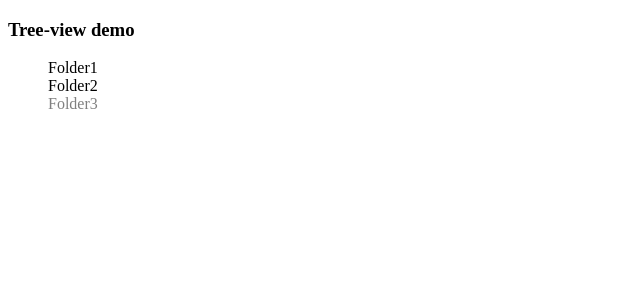
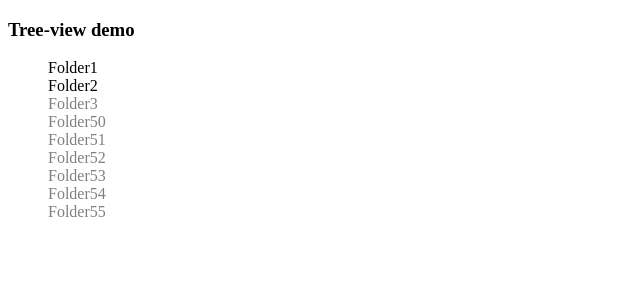
Before and after one commit to shopen21/angular-treeview, an Angular app: page / in a window 1280 px wide. Shown: the top 300 px of the page, without its empty margins (0-640 px from the left). Built offline with nearby package versions, Linux system fonts and the light colour scheme.

Commit message:
fixed tree behavior subject

```diff
--- a/src/app/app.component.html
+++ b/src/app/app.component.html
@@ -1,3 +1,3 @@
 <h3>Tree-view demo</h3>
-<tree-view [treeBS]="treeBS">
+<tree-view [tree]="tree">
 </tree-view>
--- a/src/app/app.component.ts
+++ b/src/app/app.component.ts
@@ -8,6 +8,13 @@ import { TreeNode } from "app/entities/tree-node";
   styleUrls: ['./app.component.css']
 })
 export class AppComponent {
+  ngOnInit(): void {
+    for (let i = 0; i < 10; i++) {
+        setTimeout(() => {
+            this.tree = [...this.tree, {id: 10 + i, label: "Folder"+5+i, children:[]}];
+        }, i*1000);
+      }
+  }
   tree: TreeNode[] = [
       {
           id: 1, label: "Folder1", children: [
@@ -28,6 +35,4 @@ export class AppComponent {
       },
       { id:3, label: "Folder3", children: []}
   ];
-
-  treeBS = new BehaviorSubject<TreeNode[]>(this.tree);
 }
--- a/src/app/app.module.ts
+++ b/src/app/app.module.ts
@@ -5,11 +5,10 @@ import { HttpModule } from '@angular/http';
 
 import { AppComponent } from './app.component';
 import { TreeViewComponent } from "app/treeview-component/treeview.component";
-import { TreeItemComponent } from "app/treeview-component/tree-item.component";
 
 @NgModule({
   declarations: [
-    AppComponent, TreeViewComponent, TreeItemComponent
+    AppComponent, TreeViewComponent
   ],
   imports: [
     BrowserModule,
--- a/src/app/treeview-component/tree-item.component.ts
+++ /dev/null
@@ -1,10 +0,0 @@
-import { Component, Input } from '@angular/core'
-import { TreeNodeVM } from "./tree-node-vm"
-
-@Component({
-    selector: 'tree-item',
-    template: `{{node.label}}`
-})
-export class TreeItemComponent {
-    @Input() public node: TreeNodeVM;
-}
--- a/src/app/treeview-component/treeview.component.html
+++ b/src/app/treeview-component/treeview.component.html
@@ -1,10 +1,10 @@
 <ul>
     <li *ngFor="let node of treeVM" [ngClass]="{'inactive': !node.children?.length}">
         <span (click)="toggleNode(node)">
-            <tree-item [node]="node"></tree-item>
+            {{node.label}}
         </span>
         <div class="inner-tree" *ngIf="node.isExpanded">
-            <tree-view [treeBS]="getChilden(node)">
+            <tree-view [tree]="node.children">
             </tree-view>
         </div>
     </li>
--- a/src/app/treeview-component/treeview.component.ts
+++ b/src/app/treeview-component/treeview.component.ts
@@ -1,9 +1,8 @@
-import { Component, Input, OnInit,TemplateRef, ContentChild } from '@angular/core'
+import { Component, Input, OnChanges, TemplateRef, ContentChild } from '@angular/core'
 import { TreeNode } from "../entities/tree-node"
 import { TreeNodeVM } from "./tree-node-vm"
 import { BehaviorSubject } from "rxjs/BehaviorSubject"
 
-import {TreeItemComponent} from "./tree-item.component"
 
 @Component({
     selector: 'tree-view',
@@ -20,18 +19,16 @@ import {TreeItemComponent} from "./tree-item.component"
         }
     `]
 })
-export class TreeViewComponent implements OnInit{
-    @Input() private treeBS: BehaviorSubject<TreeNode[]>;
+export class TreeViewComponent implements OnChanges{
+    @Input() private tree: TreeNode[];
     private treeVM: TreeNodeVM[];
 
-    ngOnInit(): void {
-        this.treeBS.subscribe((newTree: TreeNode[]) => {
-            this.rebuildTreeVM(newTree);
-        });
+    ngOnChanges(): void {
+        this.rebuildTreeVM()
     }
 
-    rebuildTreeVM(newTree: TreeNode[]) {
-        this.treeVM = newTree.map((node: TreeNode) => this.getInitialNodeVM(node));
+    rebuildTreeVM() {
+        this.treeVM = this.tree.map((node: TreeNode) => this.getInitialNodeVM(node));
     }
 
     getInitialNodeVM(node: TreeNode): TreeNodeVM {
@@ -49,8 +46,4 @@ export class TreeViewComponent implements OnInit{
         }
         node.isExpanded = ! node.isExpanded;
     }
-
-    private getChilden(node: TreeNode): BehaviorSubject<TreeNode[]> {
-        return new BehaviorSubject<TreeNode[]>(node.children);
-    }
 }
```
